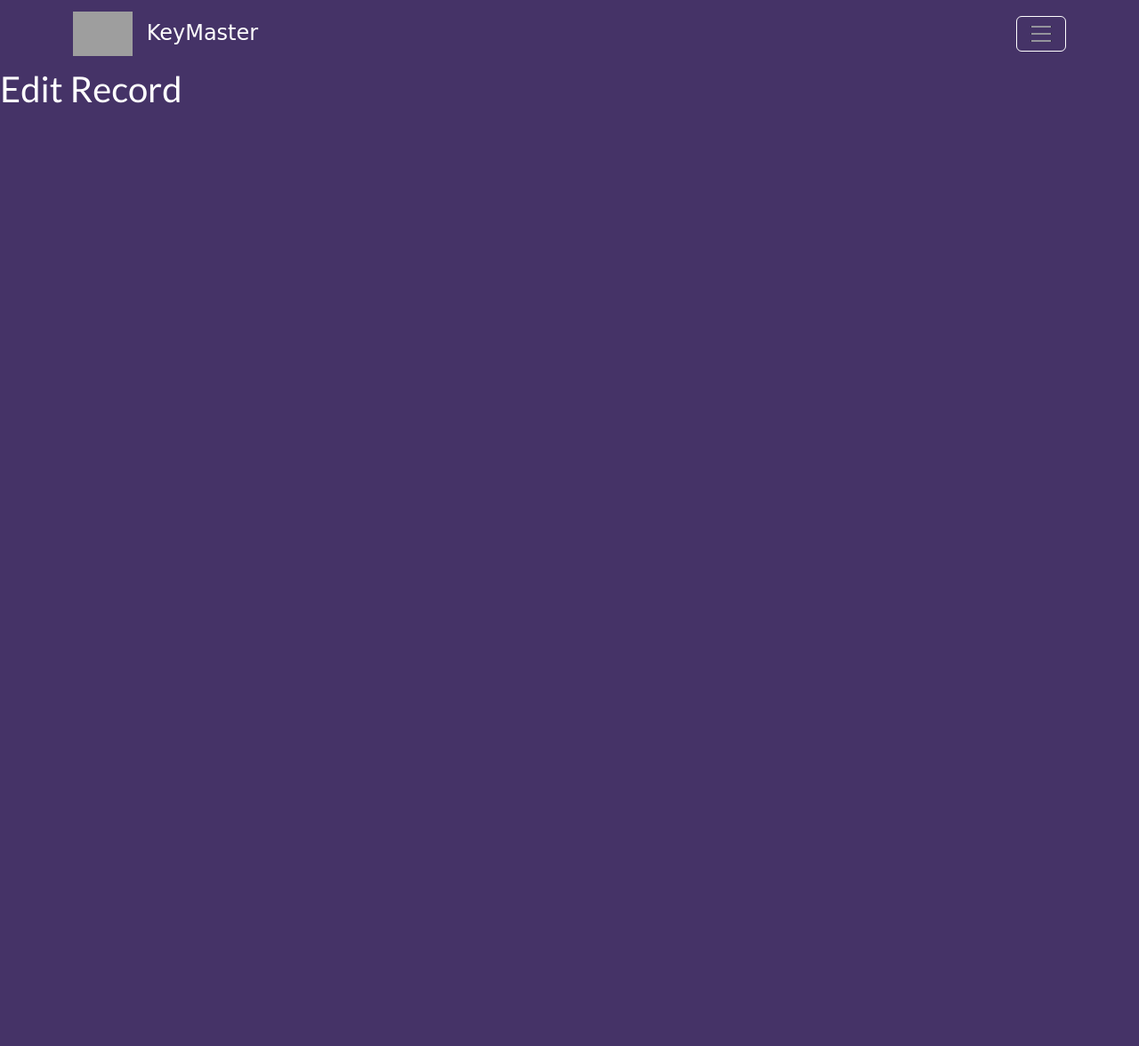
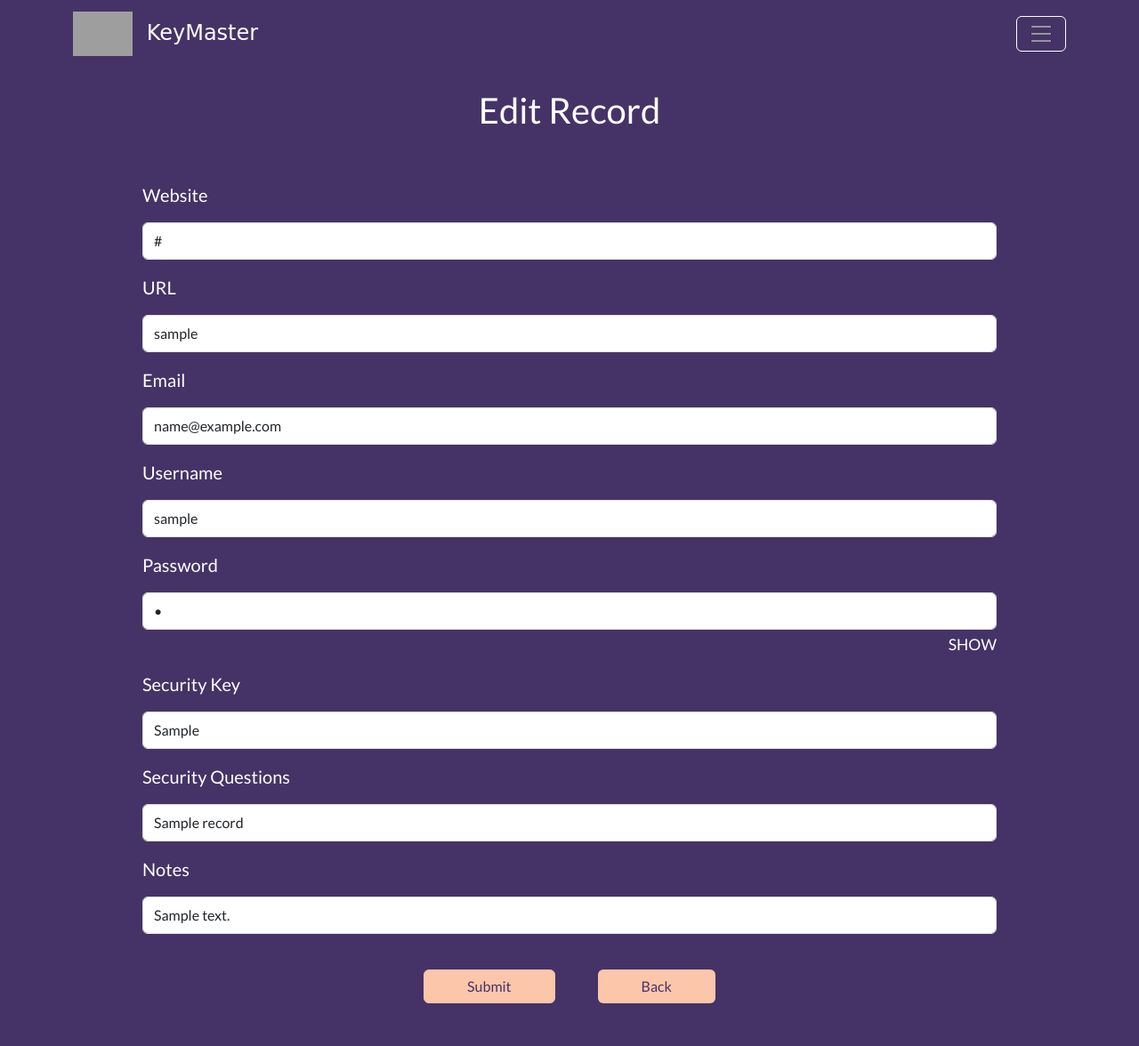
Before and after one commit to awolter27/KeyMaster, a Django app: page /record/1/update/ in a window 1280 px wide. Shown: the whole page at 89% size. Before the commit the page ends 116 px from the top, so only its background shows below. Run offline with Django 4.2, Linux system fonts and the light colour scheme; tables that the repository leaves empty hold one stand-in row (values such as "Sample post"); some libraries are stand-ins or nearby versions; some web fonts are replaced; grey boxes are pictures that could not be loaded.

Commit message:
Edit and create routes complete for now, added in password toggle

```diff
--- a/main_app/static/scripts/main.js
+++ b/main_app/static/scripts/main.js
@@ -0,0 +1,14 @@
+const passwordInput = document.querySelector('#passwordInput');
+const passwordToggle = document.querySelector('.passwordToggle');
+
+const handleToggleInput = (e) => {
+    if (passwordToggle.textContent === 'SHOW') {
+        passwordToggle.textContent='HIDE';
+        passwordInput.setAttribute('type', 'text');
+    } else {
+        passwordToggle.textContent='SHOW';
+        passwordInput.setAttribute('type', 'password');
+    }
+}
+
+passwordToggle.addEventListener('click', handleToggleInput);
--- a/main_app/static/styles/main.css
+++ b/main_app/static/styles/main.css
@@ -38,6 +38,8 @@ body {
 #home-link,
 #records-list-search,
 #record-detail-link,
+#record-create-link,
+#record-update-link,
 #record-delete-link {
     background-color: rgb(252 198 170);
     color: rgb(69, 51, 103);
@@ -75,3 +77,13 @@ body {
     border-color: rgb(252 198 170);
     color: rgb(69, 51, 103);
 }
+
+.passwordToggle {
+    cursor: pointer;
+    transition: all;
+}
+
+.passwordToggle:hover {
+    font-size: 1em;
+    font-weight: 400;
+}
--- a/main_app/templates/record_delete.html
+++ b/main_app/templates/record_delete.html
@@ -28,7 +28,7 @@
                     {% csrf_token %}
                     <div class="py-4">
                         <input class="btn btn-danger px-5 me-3" type="submit" value="DELETE" />
-                        <a href="/records" class="btn px-5 ms-3" id="record-delete-link">Back</a>
+                        <a href="{% url 'record_detail' record.pk %}" class="btn px-5 ms-3" id="record-delete-link">Back</a>
                     </div>
                 </form>
             </div>
--- a/main_app/templates/record_update.html
+++ b/main_app/templates/record_update.html
@@ -1,7 +1,70 @@
 {% extends 'basewnav.html' %}
+{% load widget_tweaks %}
 {% block title %}Edit Record{% endblock %}
 {% block content %}
 
-<h1>Edit Record</h1>
+<h1 class="text-center pt-4 pb-5">Edit Record</h1>
+<div class="d-flex justify-content-center">
+    <div class="w-75">
+        <form action="" method="post">
+            {% csrf_token %}
+            {{ form.non_field_errors }}
+            <div class="d-flex flex-column fs-5 mb-3">
+                {{ form.website.errors }}
+                <label class="pb-3" for="{{ form.website.id_for_label }}">Website</label>
+                {% render_field form.website class="form-control py-2" placeholder="Google" type="text" %}
+            </div>
+            {{ form.non_field_errors }}
+            <div class="d-flex flex-column fs-5 mb-3">
+                {{ form.login_url.errors }}
+                <label class="pb-3" for="{{ form.login_url.id_for_label }}">URL</label>
+                {% render_field form.login_url class="form-control py-2" placeholder="https://www.google.com" type="text" %}
+            </div>
+            {{ form.non_field_errors }}
+            <div class="d-flex flex-column fs-5 mb-3">
+                {{ form.email.errors }}
+                <label class="pb-3" for="{{ form.email.id_for_label }}">Email</label>
+                {% render_field form.email class="form-control py-2" placeholder="jamie.adler@gmail.com" type="email" %}
+            </div>
+            {{ form.non_field_errors }}
+            <div class="d-flex flex-column fs-5 mb-3">
+                {{ form.username.errors }}
+                <label class="pb-3" for="{{ form.username.id_for_label }}">Username</label>
+                {% render_field form.username class="form-control py-2" placeholder="jadler1989" type="text" %}
+            </div>
+            {{ form.non_field_errors }}
+            <div class="d-flex flex-column fs-5 mb-3">
+                {{ form.password.errors }}
+                <label class="pb-3" for="{{ form.password.id_for_label }}">Password</label>
+                {% render_field form.password class="form-control py-2" id="passwordInput"  placeholder="dE4@^kSeka#55" type="password" %}
+                <div id="passwordHelpBlock" class="form-text text-end text-white passwordToggle">
+                    SHOW
+                </div>
+            </div>
+            {{ form.non_field_errors }}
+            <div class="d-flex flex-column fs-5 mb-3">
+                {{ form.security_key.errors }}
+                <label class="pb-3" for="{{ form.security_key.id_for_label }}">Security Key</label>
+                {% render_field form.security_key class="form-control py-2" placeholder="D5^fgjkDSH;.28F8h)_+dasH,g4$;3djdYBef45" type="text" %}
+            </div>
+            {{ form.non_field_errors }}
+            <div class="d-flex flex-column fs-5 mb-3">
+                {{ form.security_questions.errors }}
+                <label class="pb-3" for="{{ form.security_questions.id_for_label }}">Security Questions</label>
+                {% render_field form.security_questions class="form-control py-2" placeholder="What is your favorite color? Purple" type="text" %}
+            </div>
+            {{ form.non_field_errors }}
+            <div class="d-flex flex-column fs-5 mb-3">
+                {{ form.notes.errors }}
+                <label class="pb-3" for="{{ form.notes.id_for_label }}">Notes</label>
+                {% render_field form.notes class="form-control py-2" placeholder="I need to update my password in 1 year." type="text" %}
+            </div>
+            <div class="d-flex justify-content-center pt-4 pb-5">
+                <input type="submit" value="Submit" class="btn px-5 me-4" id="record-create-submit" />
+                <a href="{% url 'record_detail' record.pk %}" class="btn px-5 ms-4" id="record-update-link">Back</a>
+            </div>
+        </form>
+    </div>
+</div>
 
 {% endblock %}
--- a/main_app/templates/records_list.html
+++ b/main_app/templates/records_list.html
@@ -31,7 +31,7 @@
 {% empty %}
 <p>You don't seem to have any records.</p>
 {% endfor %}
-<div class="text-center py-5">
+<div class="text-center pt-4 pb-5">
     <a href="{% url 'record_create' %}" class="btn btn-primary fs-2 fw-bold" id="records-list-btn" role="button">+</a>
 </div>
 
```
Also changed, not shown: main_app/templates/record_create.html (+10 -3 lines).
